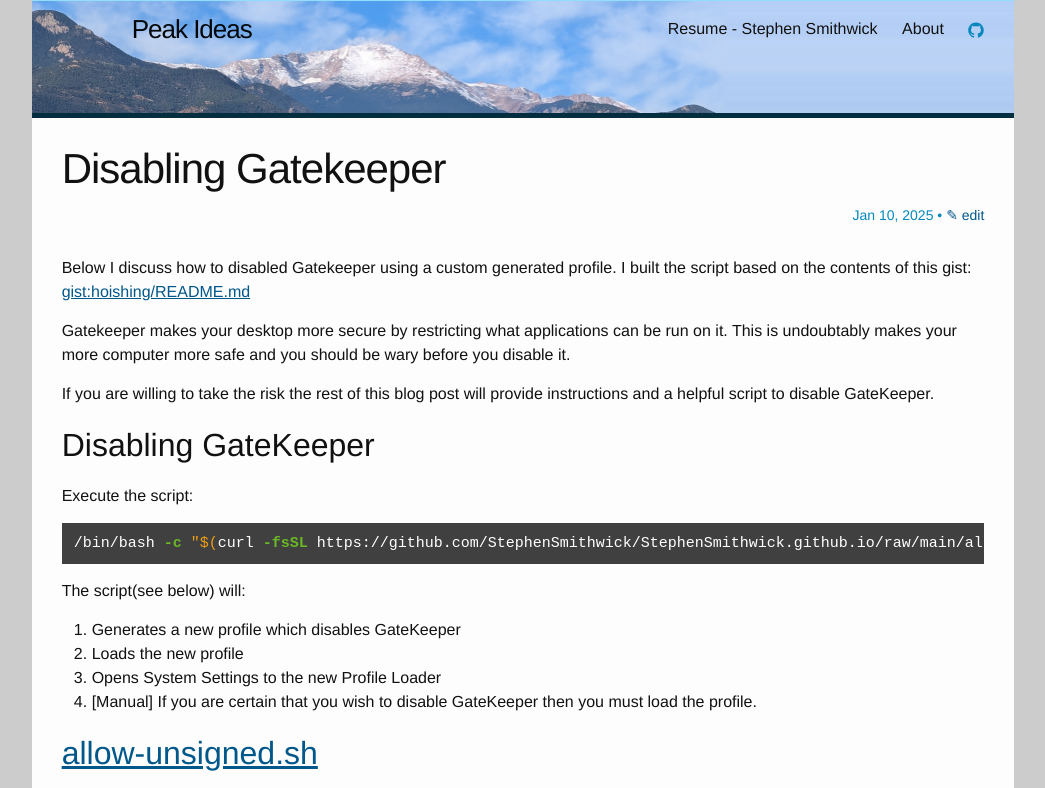
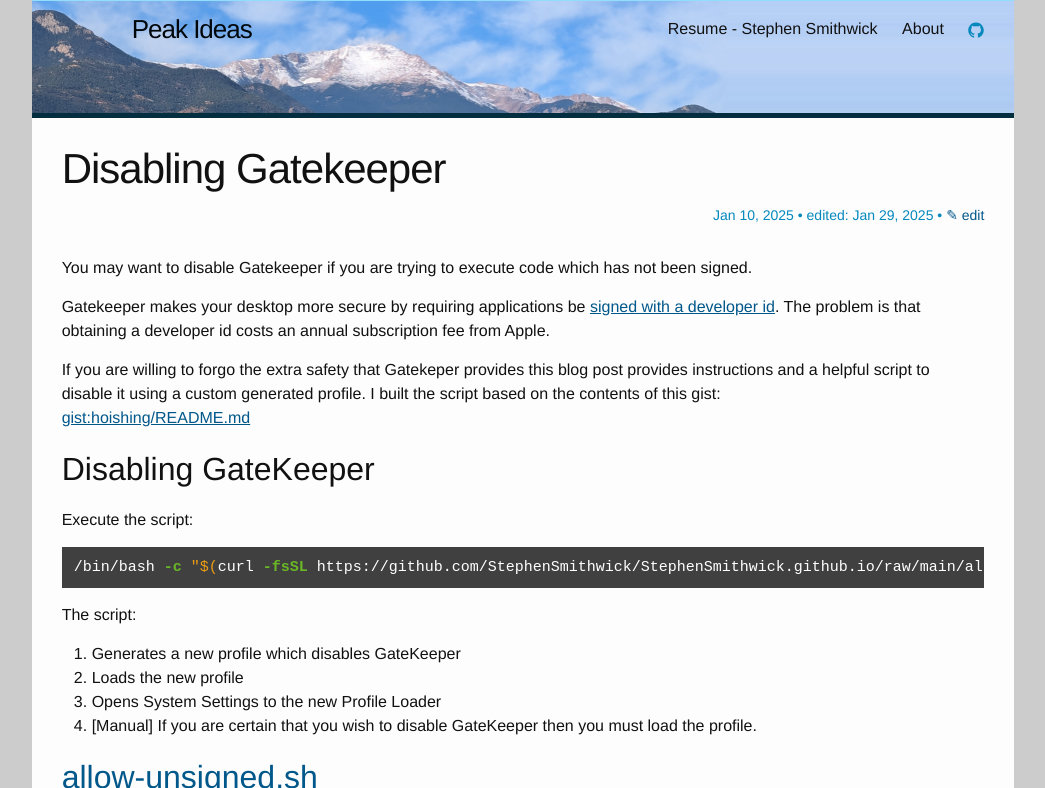
Before and after one commit to StephenSmithwick/StephenSmithwick.github.io, a Jekyll site: the page built from _posts/2025-01-10-Disable-GateKeeper.md, in a window 1280 px wide, cut to the strip 0-788 px from the top of the page. Shown: the whole strip, without its empty margins (117-1162 px from the left). Built offline with Jekyll 4.4.1, drawn with Linux system fonts in a browser that asks for light colours.

Commit message:
Clarify language of brewfile and disable gatekeeper posts around what gatekeeper does and why you might disable it

````diff
--- a/_posts/2025-01-10-Disable-GateKeeper.md
+++ b/_posts/2025-01-10-Disable-GateKeeper.md
@@ -2,15 +2,16 @@
 layout: post
 title:  "Disabling Gatekeeper"
 categories: dev-desktop
+last_edit: 2025-01-29
 ---
 
-Below I discuss how to disabled Gatekeeper using a custom generated profile.
-I built the script based on the contents of this gist: [gist:hoishing/README.md](https://gist.github.com/hoishing/cadd905b095e15531467255b537f6906)
+You may want to disable Gatekeeper if you are trying to execute code which has not been signed.
 
-Gatekeeper makes your desktop more secure by restricting what applications can be run on it.
-This is undoubtably makes your more computer more safe and you should be wary before you disable it.
+Gatekeeper makes your desktop more secure by requiring applications be [signed with a developer id](https://developer.apple.com/developer-id).
+The problem is that obtaining a developer id costs an annual subscription fee from Apple.
 
-If you are willing to take the risk the rest of this blog post will provide instructions and a helpful script to disable GateKeeper.
+If you are willing to forgo the extra safety that Gatekeper provides this blog post provides instructions and a helpful script to disable it using a custom generated profile.  I built the script based on the contents of this gist: \\
+[gist:hoishing/README.md](https://gist.github.com/hoishing/cadd905b095e15531467255b537f6906)
 
 ## Disabling GateKeeper
 Execute the script:
@@ -18,7 +19,7 @@
 /bin/bash -c "$(curl -fsSL {{ site.github_urls.raw }}/allow-unsigned.sh)"
 ```
 
-The script(see below) will:
+The script:
 1. Generates a new profile which disables GateKeeper
 2. Loads the new profile
 3. Opens System Settings to the new Profile Loader
````
Also changed, not shown: _posts/2022-12-21-my-Brewfile.md (+5 -6 lines).
